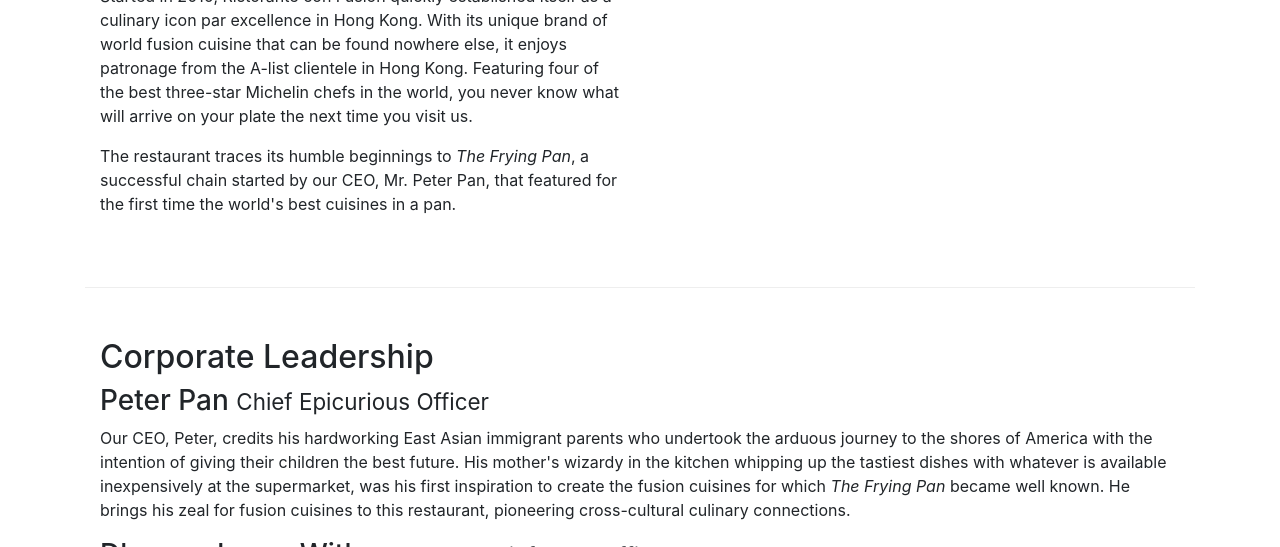
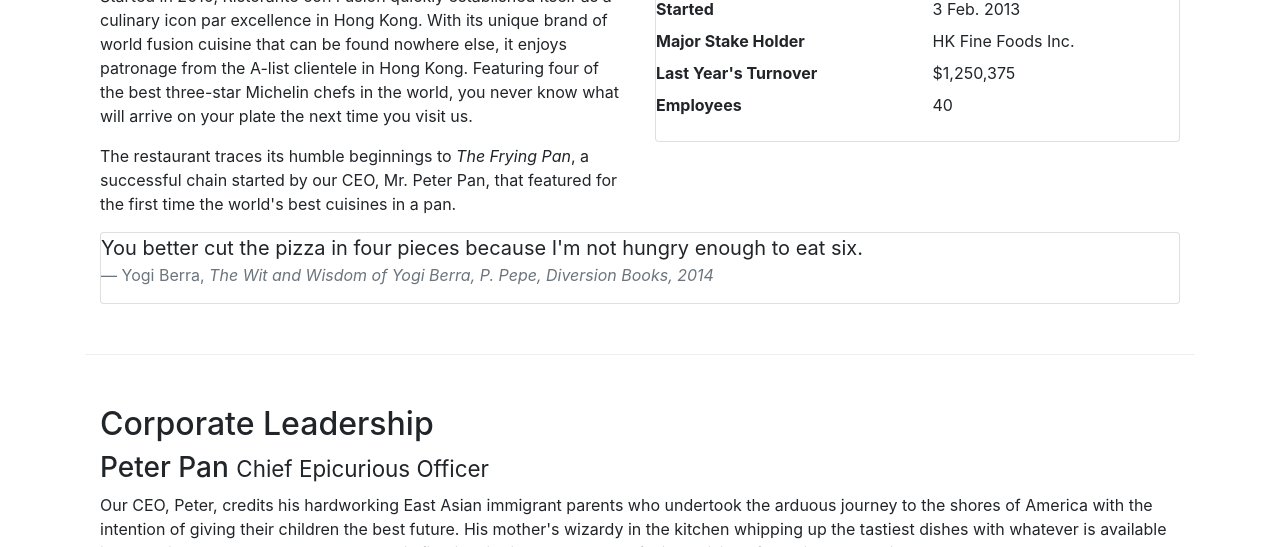
Before and after one commit to kaywsoo/bootstrap4, a website: page aboutus.html in a window 1280 px wide. Shown: the part 553-1100 px from the top of the page. Drawn offline with nearby package versions, Linux system fonts and the light colour scheme.

Commit message:
tables and cards finished. week 2 finish

```diff
--- a/aboutus.html
+++ b/aboutus.html
@@ -88,9 +88,37 @@
                 <p>Started in 2010, Ristorante con Fusion quickly established itself as a culinary icon par excellence in Hong Kong. With its unique brand of world fusion cuisine that can be found nowhere else, it enjoys patronage from the A-list clientele in Hong Kong.  Featuring four of the best three-star Michelin chefs in the world, you never know what will arrive on your plate the next time you visit us.</p>
                 <p>The restaurant traces its humble beginnings to <em>The Frying Pan</em>, a successful chain started by our CEO, Mr. Peter Pan, that featured for the first time the world's best cuisines in a pan.</p>
             </div>
-            <div>
-				<hr>
+            <div class="col-12 col-sm-6">
+                <div class="card">
+                    <h3 class="card-header bg-primary text-white">Facts At a Glance</h3>
+                    <div class="card-block">
+                        <dl class="row">
+                            <dt class="col-6">Started</dt>
+                            <dd class="col-6">3 Feb. 2013</dd>
+                            <dt class="col-6">Major Stake Holder</dt>
+                            <dd class="col-6">HK Fine Foods Inc.</dd>
+                            <dt class="col-6">Last Year's Turnover</dt>
+                            <dd class="col-6">$1,250,375</dd>
+                            <dt class="col-6">Employees</dt>
+                            <dd class="col-6">40</dd>
+                       </dl>
+                    </div>
+                </div>
             </div>
+
+			<div class="col-12">
+                <div class="card card-block bg-faded">
+                    <blockquote class="blockquote">
+                        <p class="mb-0">You better cut the pizza in four pieces because
+                            I'm not hungry enough to eat six.</p>
+                        <footer class="blockquote-footer">Yogi Berra,
+                          <cite title="Source Title">The Wit and Wisdom of Yogi Berra,
+                            P. Pepe, Diversion Books, 2014</cite>
+                        </footer>
+                    </blockquote>
+                </div>
+            </div>
+
         </div>
 
 
```
